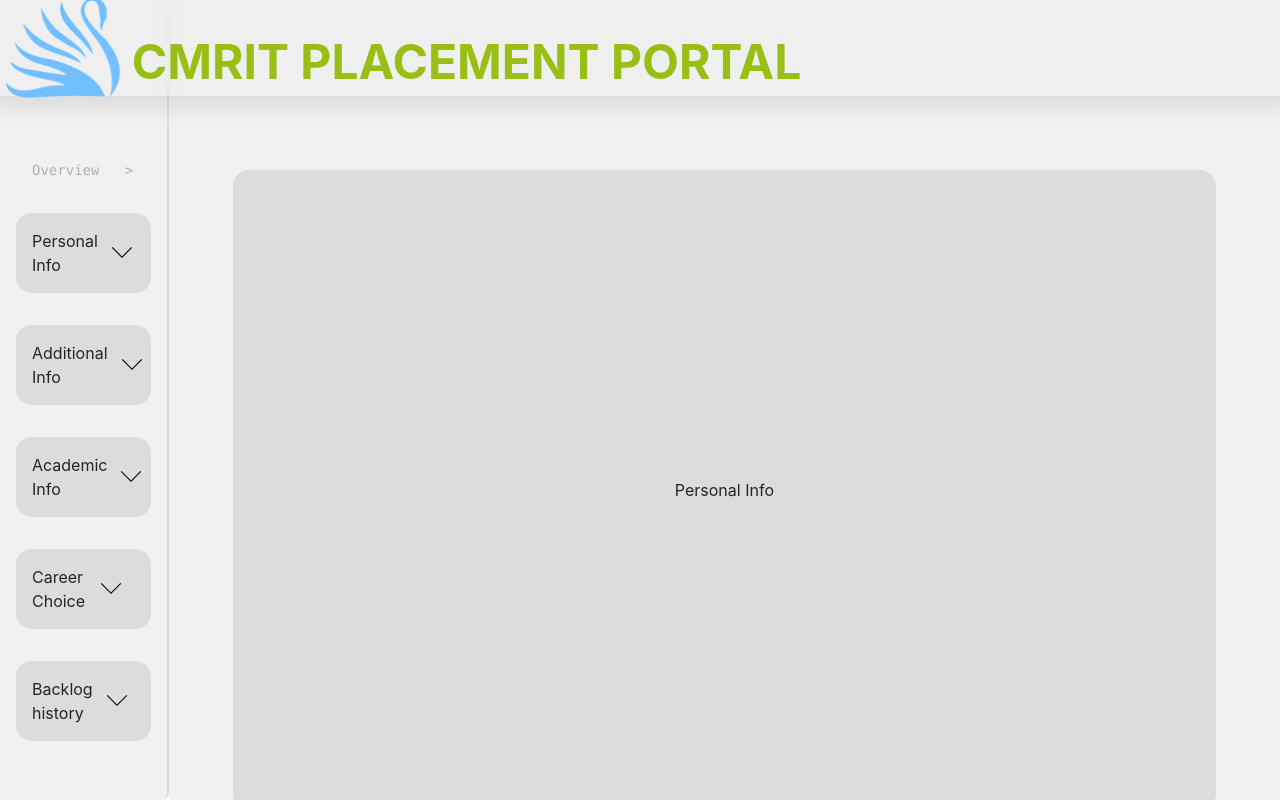
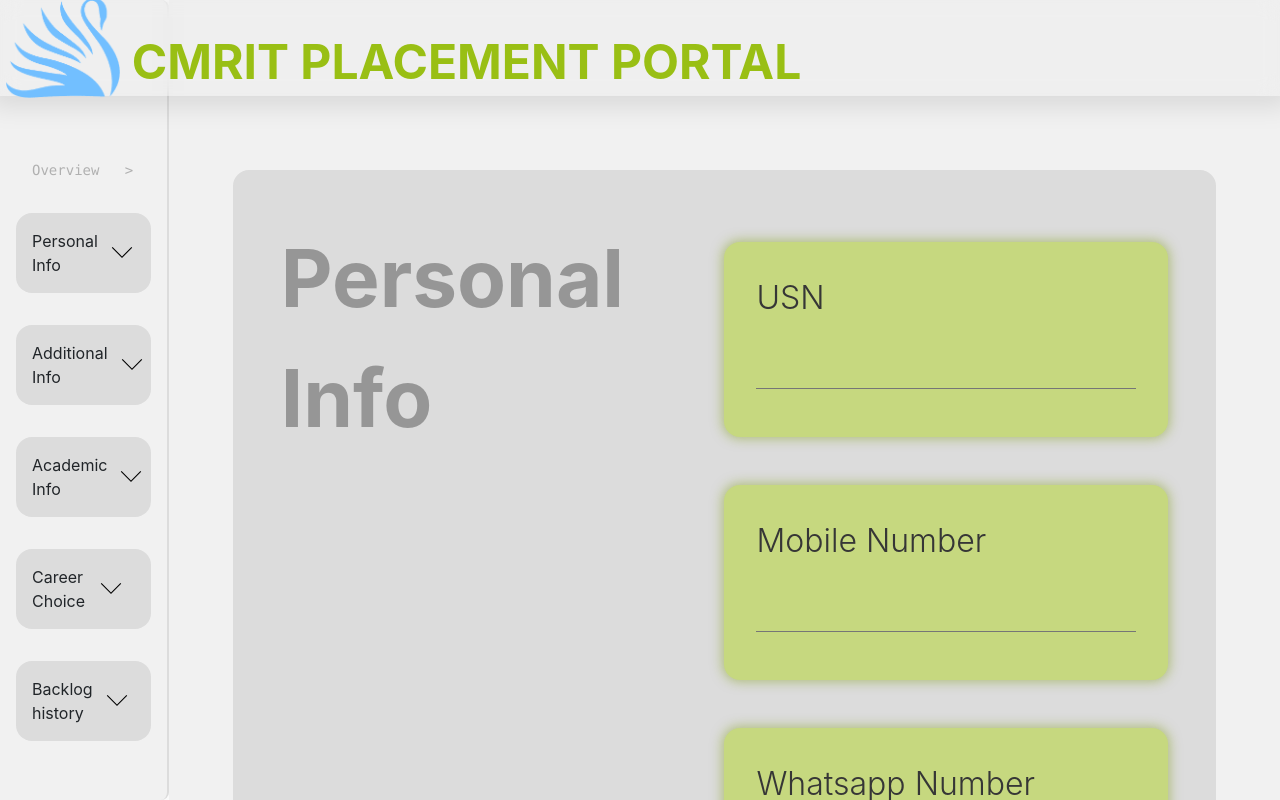
Before and after one commit to anmolsudhir/college-placement-phase1, a React (Create React App) app: page / in a window 1280 px wide. Built offline with nearby package versions, Linux system fonts and the light colour scheme.

Commit message:
adds template input to slides

```diff
--- a/src/components/FormSlide.jsx
+++ b/src/components/FormSlide.jsx
@@ -1,9 +1,13 @@
 import React from 'react'
+import InputCard from './InputCard'
 
-function FormSlide({props, classes}) {
-  console.log(props)
+function FormSlide({props, classes, refv}) {
+  let elems = props[0].content.map((elem) => <InputCard elem={elem}></InputCard>)
   return (
-    <div className={`form-slide ${classes}`}>{props[0].header}</div>
+    <div className={`form-slide ${classes}`}>
+      <div className='header'>{props[0].header}</div>
+      <div className='inputs'>{elems}</div>
+    </div>
   )
 }
 
--- /dev/null
+++ b/src/components/InputCard.jsx
@@ -0,0 +1,12 @@
+import React from 'react'
+
+function InputCard({elem}) {
+  return (
+    <div className='elem'>
+        <label for={elem.label}>{elem.label}</label>
+        <input className='my-inp' name={elem.label} id={elem.label} label={elem.label}/>
+    </div>
+  )
+}
+
+export default InputCard
--- a/src/styles/styles.css
+++ b/src/styles/styles.css
@@ -80,9 +80,9 @@
   flex: 0 0 auto;
   background-color: #DCDCDC;
   display: flex;
+  flex-direction: row;
   align-items: center;
-  justify-content: center;
-  height: 100%;
+  justify-content: space-between;
   width: 100%;
   padding: 3rem;
   border-radius: 1rem;
@@ -155,10 +155,12 @@
   font-size: 1.5rem;
   color: white;
   border-radius: 0.5rem;
+  transition: all 0.2s ease;
 }
 
 .my-btn:hover {
   background-color: #7f9d13;
+  transform: translateY(-10%);
 }
 
 .my-btn:disabled {
@@ -242,4 +244,63 @@
   border-radius: 0 0 1rem 1rem;
 }
 
+.my-inp {
+  margin: 1rem;
+  border-width: 0 0 1px 0;
+  background-color: #c6d87f;
+  margin: 1rem 0 1rem 0;
+  width: 100%;
+  font-size: 2rem;
+}
+
+.my-inp:focus {
+  border-width: 0 0 1px 0;
+  border: none;
+  outline: none;
+}
+
+.header {
+  height: 100%;
+  width: 100%;
+  font-size: 5rem;
+  font-weight: 700;
+  text-align: left;
+  justify-content: flex-end;
+  align-items: flex-end;
+  color: rgb(150, 150, 150);
+}
+
+.inputs {
+  height: 100%;
+  width: 100%;
+  display: flex;
+  flex-direction: column;
+  align-items: center;
+  justify-content: space-evenly;
+}
+
+.elem {
+  margin: 1.5rem;
+  display: flex;
+  flex-direction: column;
+  justify-content: space-evenly;
+  align-items: flex-start;
+  background-color: #c6d87f;
+  width: 100%;
+  height: 100%;
+  border-radius: 1rem;
+  padding: 2rem;
+  box-shadow: 0 0 0.75rem 0.1rem rgba(127, 157, 19, 0.5);
+  font-size: 2rem;
+  font-weight: 300;
+  color: rgb(54, 54, 54);
+  transition: all 0.15s ease;
+}
+
+.elem:hover {
+  cursor: pointer;
+  font-weight: 700;
+  transform: translateY(-1%);
+}
+
 /*# sourceMappingURL=styles.css.map */
--- a/src/styles/styles.scss
+++ b/src/styles/styles.scss
@@ -82,9 +82,10 @@
     flex: 0 0 auto;
     background-color: #DCDCDC;
     display: flex;
+    flex-direction: row;
     align-items: center;
-    justify-content: center;
-    height: 100%;
+    justify-content: space-between;
+    //height: 100%;
     width: 100%;
     padding: 3rem;
     border-radius: 1rem;
@@ -165,10 +166,12 @@
     font-size: 1.5rem;
     color: white;
     border-radius: 0.5rem;
+    transition: all 0.2s ease;
 }
 
 .my-btn:hover{
     background-color: #7f9d13;
+    transform: translateY(-10%);
 }
 
 .my-btn:disabled{
@@ -254,3 +257,63 @@
         }
     }
 }
+
+.my-inp{
+    margin: 1rem;
+    border-width: 0 0 1px 0;
+    background-color: #c6d87f;
+    margin: 1rem 0 1rem 0;
+    width: 100%;
+    font-size: 2rem;
+}
+
+.my-inp:focus{
+    border-width: 0 0 1px 0;
+    border: none;
+    outline: none;
+}
+
+.header{
+    height: 100%;
+    width: 100%;
+    font-size: 5rem;
+    font-weight: 700;
+    text-align:left;
+    justify-content: flex-end;
+    align-items: flex-end;
+    color:rgb(150, 150, 150);
+}
+
+.inputs{
+    height: 100%;
+    width: 100%;
+    display : flex;
+    flex-direction: column;
+    align-items: center;
+    justify-content: space-evenly;
+    //padding: 5rem;
+}
+
+.elem{
+    margin: 1.5rem;
+    display: flex;
+    flex-direction: column;
+    justify-content: space-evenly;
+    align-items: flex-start;
+    background-color: #c6d87f;
+    width: 100%;
+    height: 100%;
+    border-radius: 1rem;
+    padding: 2rem;
+    box-shadow: 0 0 0.75rem 0.1rem rgba($color: #7f9d13, $alpha: 0.5);
+    font-size: 2rem;
+    font-weight: 300;
+    color: rgb(54, 54, 54);
+    transition: all 0.15s ease;
+}
+
+.elem:hover{
+    cursor: pointer;
+    font-weight: 700;
+    transform: translateY(-1%);
+}
```
Also changed, not shown: 1 other file (tests, documents, lock files or other folders).
